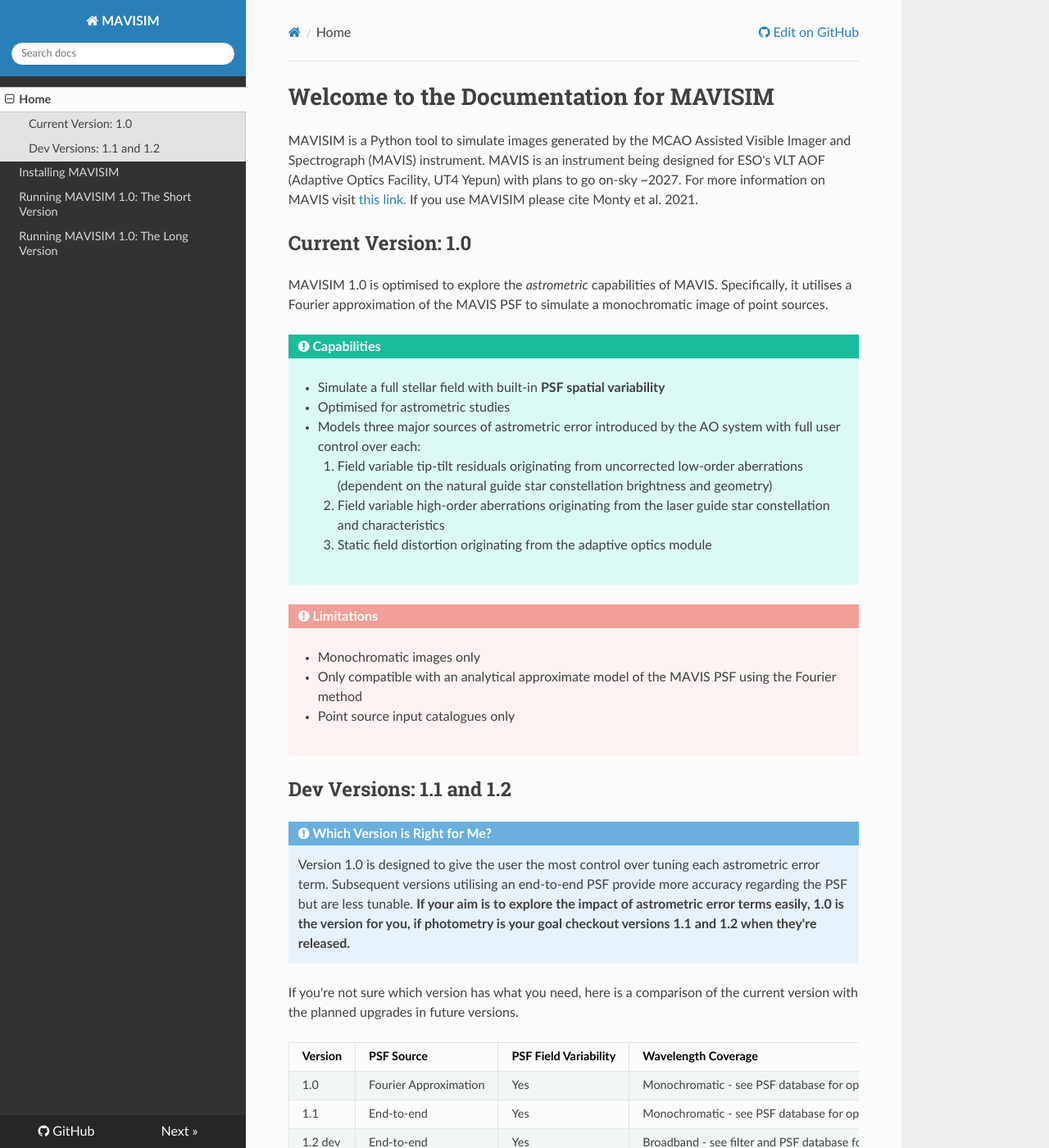
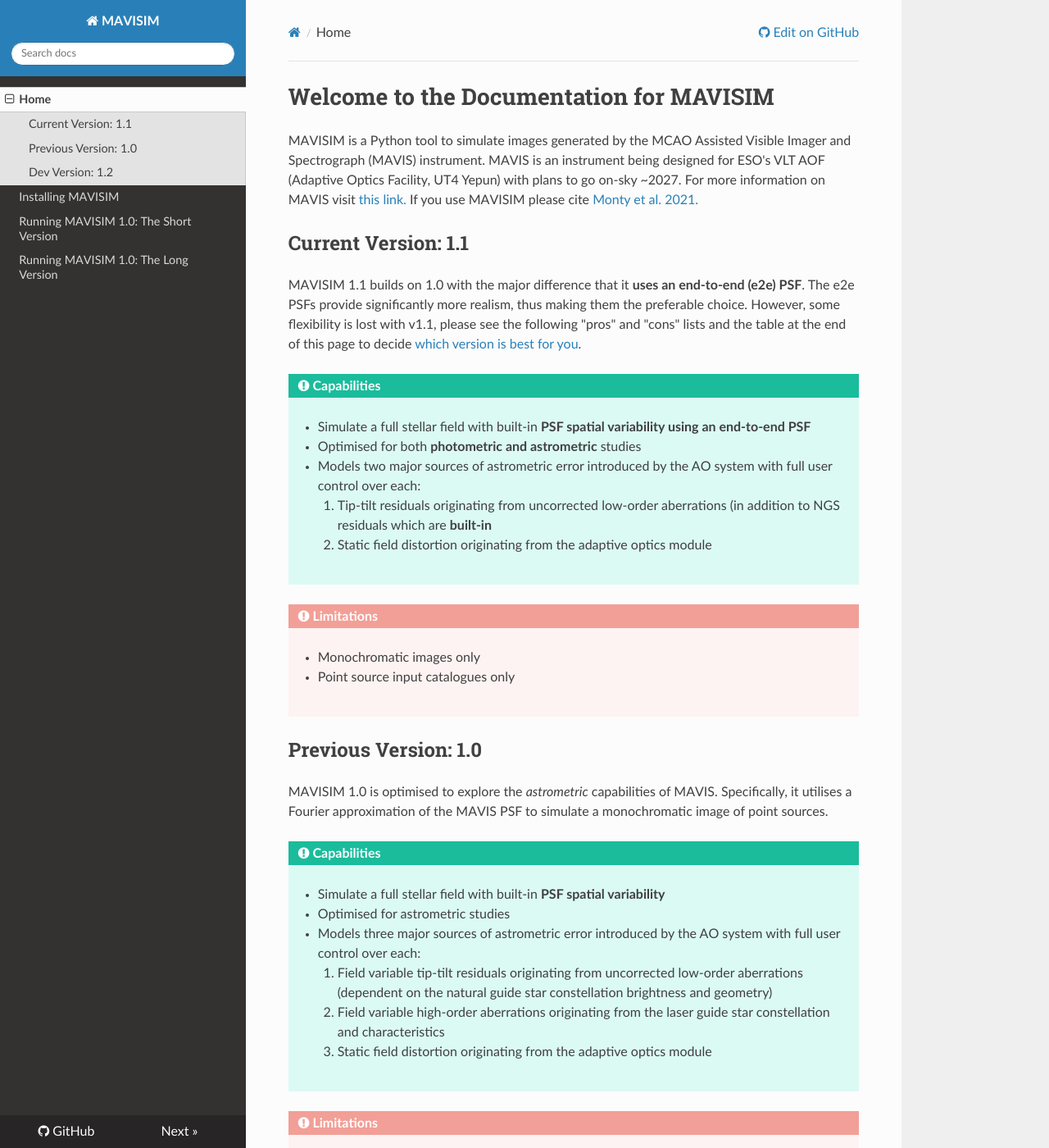
Before and after one commit to smonty93/MAVISIM, an MkDocs documentation site: the page built from docs/index.md, in a window 1280 px wide and 1400 px high. Shown: the whole window at 82% size. Built offline with MkDocs 1.6.1, drawn with Linux system fonts in a browser that asks for light colours; nearby versions of some CDN libraries; some of the changed text lies outside the part shown.

Commit message:
Updating documentation for 1.1

```diff
--- a/docs/index.md
+++ b/docs/index.md
@@ -1,9 +1,37 @@
 # Welcome to the Documentation for MAVISIM
 
-MAVISIM is a Python tool to simulate images generated by the MCAO Assisted Visible Imager and Spectrograph (MAVIS) instrument. MAVIS is an instrument being designed for ESO's VLT AOF (Adaptive Optics Facility, UT4 Yepun) with plans to go on-sky ~2027. For more information on MAVIS visit <a href="https://mavis-ao.org/mavis/" target="_blank">this link.</a> If you use MAVISIM please cite Monty et al. 2021.
+MAVISIM is a Python tool to simulate images generated by the MCAO Assisted Visible Imager and Spectrograph (MAVIS) instrument. MAVIS is an instrument being designed for ESO's VLT AOF (Adaptive Optics Facility, UT4 Yepun) with plans to go on-sky ~2027. For more information on MAVIS visit <a href="https://mavis-ao.org/mavis/" target="_blank"> this link.</a> If you use MAVISIM please cite <a href="https://ui.adsabs.harvard.edu/abs/2021MNRAS.507.2192M/abstract" target="_blank"> Monty et al. 2021.</a>
 
+## Current Version: 1.1
+MAVISIM 1.1 builds on 1.0 with the major difference that it **uses an end-to-end (e2e) PSF**. The e2e PSFs provide significantly more realism, thus making them the preferable choice. However, some flexibility is lost with v1.1, please see the following "pros" and "cons" lists and the table at the end of this page to decide <a href="#version_table">which version is best for you</a>.
 
-## Current Version: 1.0
+<div class="admonition tip">
+<p class="admonition-title">Capabilities</p>
+<p>
+<ul>
+	<li>Simulate a full stellar field with built-in <b>PSF spatial variability using an end-to-end PSF</b> </li>
+	<li>Optimised for both <b>photometric and astrometric</b> studies </li>
+	<li>Models two major sources of astrometric error introduced by the AO system with full user control over each:
+		<ol>
+			<li>Tip-tilt residuals originating from uncorrected low-order aberrations (in addition to NGS residuals which are <b>built-in</b>  </li>
+			<li>Static field distortion originating from the adaptive optics module </li>
+		</ol>
+	</li>
+</ul>
+</p>
+</div>
+
+<div class="admonition danger">
+<p class="admonition-title">Limitations</p>
+<p>
+<ul>
+	<li> Monochromatic images only
+    <li> Point source input catalogues only
+</ul>
+</p>
+</div>
+
+## Previous Version: 1.0
 MAVISIM 1.0 is optimised to explore the *astrometric* capabilities of MAVIS. Specifically, it utilises a Fourier approximation of the MAVIS PSF to simulate a monochromatic image of point sources.
 
 <div class="admonition tip">
@@ -34,14 +62,14 @@ MAVISIM 1.0 is optimised to explore the *astrometric* capabilities of MAVIS. Spe
 </p>
 </div>
 
-## Dev Versions: 1.1 and 1.2
+## Dev Version: 1.2
 <div class="admonition note">
 <p class="admonition-title">Which Version is Right for Me?</p>
-Version 1.0 is designed to give the user the most control over tuning each astrometric error term. Subsequent versions utilising an end-to-end PSF provide more accuracy regarding the PSF but are less tunable. <b>If your aim is to explore the impact of astrometric error terms easily, 1.0 is the version for you, if photometry is your goal checkout versions 1.1 and 1.2 when they're released.</b>
+Version 1.0 is designed to give the user the most control over tuning each astrometric error term. Subsequent versions utilising an end-to-end PSF provide more accuracy regarding the PSF but are less tunable. <b>If your aim is to explore the impact of astrometric error terms easily, 1.0 is the version for you, if photometry is your goal checkout versions 1.1 and 1.2 when they're released. </b>
 </p>
 </div>
 
-If you're not sure which version has what you need, here is a comparison of the current version with the planned upgrades in future versions.
+If you're not sure <a id="version_table">which version</a> has what you need, here is a comparison of the current version with the planned upgrades in future versions.
 
 | Version      | PSF Source |  PSF Field Variability | Wavelength Coverage | Scientific Sources | User Control |
 | -----------  | ----------- |  ----------- |  ----------- |  ----------- | ----------- |
```
Also changed, not shown: docs/install.md (+23 -6 lines).
